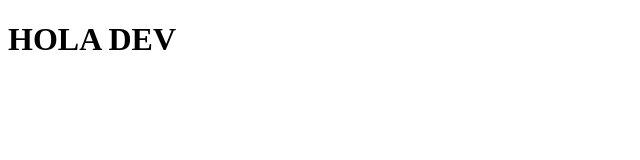
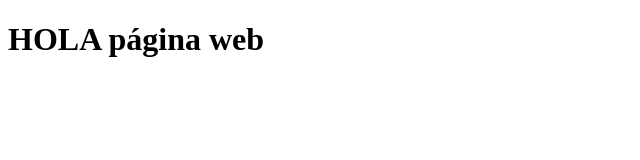
Before and after one commit to anaaragon88/ramas, a plain HTML site: page index.html in a window 1280 px wide. Shown: the whole page, without its empty margins (0-640 px from the left). Drawn offline with Linux system fonts and the light colour scheme.

Commit message:
final title

```diff
--- a/index.html
+++ b/index.html
@@ -6,6 +6,6 @@
     <title>Document</title>
   </head>
   <body>
-    <h1>HOLA DEV</h1>
+    <h1>HOLA página web</h1>
   </body>
 </html>
```
